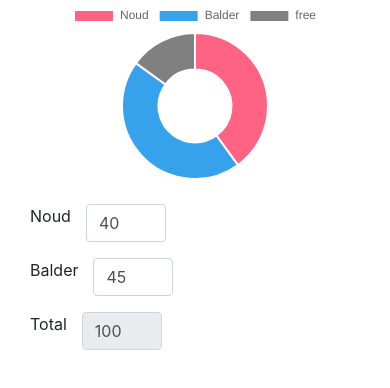
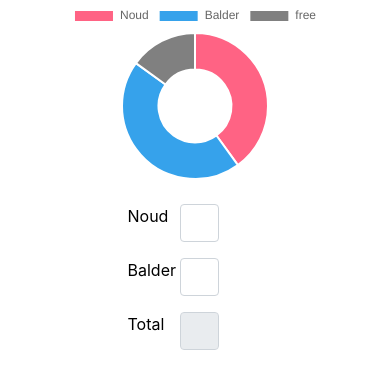
Before and after one commit to noud/cra-chart, a React (Create React App) app: page / in a window 390 px wide. Shown: the top 388 px of the page. Built offline with nearby package versions, Linux system fonts and the light colour scheme.

Commit message:
bootstrap form responsive

```diff
--- a/src/App.css
+++ b/src/App.css
@@ -1,16 +1,5 @@
 .App {
   text-align: center;
-}
-
-.App-logo {
-  height: 40vmin;
-  pointer-events: none;
-}
-
-@media (prefers-reduced-motion: no-preference) {
-  .App-logo {
-    animation: App-logo-spin infinite 20s linear;
-  }
 }
 
 .App-header {
@@ -24,15 +13,14 @@
   color: white;
 }
 
-.App-link {
-  color: #61dafb;
+.Form {
+  color: black;
 }
 
-@keyframes App-logo-spin {
-  from {
-    transform: rotate(0deg);
-  }
-  to {
-    transform: rotate(360deg);
-  }
+.Form-Group-left {
+  text-align: left;
 }
+
+.Form-Control-numeric {
+  text-align: right;
+}
--- a/src/App.js
+++ b/src/App.js
@@ -1,12 +1,12 @@
 import React from 'react';
 import './App.css';
 
-import MyChart from './components/MyChart';
+import ChartAndForm from './components/ChartAndForm';
 
 function App() {
   return (
     <header className="App">
-      <MyChart />
+      <ChartAndForm />
     </header>
   );
 }
--- a/src/components/MyChart.js
+++ b/src/components/ChartAndForm.js
@@ -58,7 +58,7 @@ merge(defaults, {
   },
 });
 
-class MyChart extends React.Component {
+class ChartAndForm extends React.Component {
   constructor(props) {
     super(props);
     this.chartRef = React.createRef();
@@ -148,13 +148,16 @@ class MyChart extends React.Component {
         <Doughnut data={this.state} redraw />
         <br />
         <Container>
-          <Form>
-            {labels.map((value, index) => (
-              <Col sm={{ span: 12, offset: 4 }} md={{ span: 12, offset: 4 }}>
-                <Form.Group as={Row} controlId={index}>
-                  <Form.Label>{labels[index]}</Form.Label>
-                  <Col sm={4} xs={4}>
-                    <Form.Control name={index}
+          <Col xs={{ span: 10, offset: 3 }}>
+            <Form className="Form">
+              {labels.map((value, index) => (
+                <Form.Group as={Row} className="Form-Group-left" controlId={index}>
+                  <Col xs={1}>
+                    <Form.Label>{labels[index]}</Form.Label>
+                  </Col>
+                  <Col xs={{ span: 3, offset: 1 }}>
+                    <Form.Control className="Form-Control-numeric"
+                      name={index}
                       type="number"
                       min="0"
                       max="99"
@@ -163,25 +166,26 @@ class MyChart extends React.Component {
                     />
                   </Col>
                 </Form.Group>
-              </Col>
-            ))}
-            <Col sm={{ span: 12, offset: 4 }} md={{ span: 12, offset: 4 }}>
-              <Form.Group as={Row} controlId={labels.length+1}>
-                <Form.Label>{total.label}</Form.Label>
-                <Col sm={4} xs={4}>
-                  <Form.Control name={"total"}
-                    className={total.color}
+              ))}
+              <Form.Group as={Row} className="Form-Group-left" controlId={labels.length+1}>
+                <Col xs={1} sm={1} md={1}>
+                  <Form.Label>{total.label}</Form.Label>
+                </Col>
+                <Col xs={{ span: 3, offset: 1 }}>
+                  <Form.Control className={total.color + " Form-Control-numeric" }
+                    name={"total"}
                     disabled
+                    type="number"
                     value={total.value}
                   />
                 </Col>
               </Form.Group>
-            </Col>
-          </Form>
+            </Form>
+          </Col>
         </Container>
       </Container>
     );
   }
 }
 
-export default MyChart;
+export default ChartAndForm;
```
Also changed, not shown: 1 other file (tests, documents, lock files or other folders).
